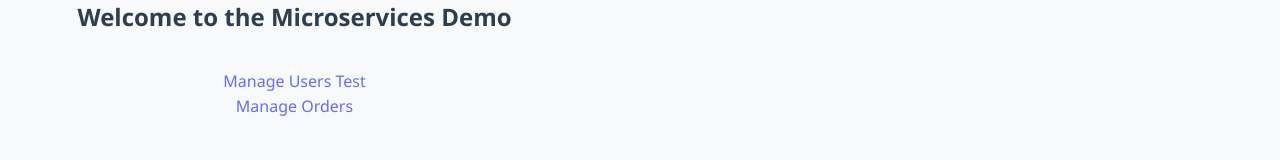
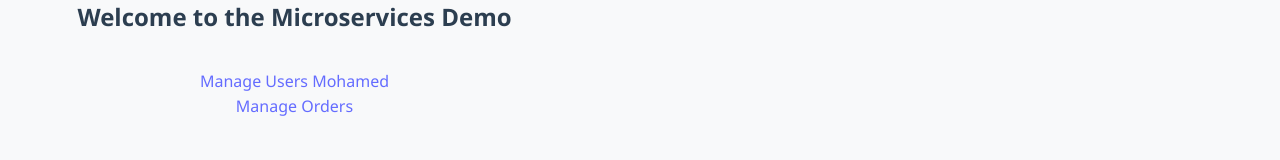
Before and after one commit to wtek01/cicd-k8s-autodeploy-githubactions-java-react, a React (Vite) app in the folder frontend/: page / in a window 1280 px wide. Shown: the part 120-280 px from the top of the page. Built offline with nearby package versions, Linux system fonts and the light colour scheme; no server answers.

Commit message:
Update dashboard link text from "Manage Users Test" to "Manage Users Mohamed" for improved clarity.

```diff
--- a/frontend/src/App.tsx
+++ b/frontend/src/App.tsx
@@ -15,7 +15,7 @@ function Dashboard() {
       <h2>Welcome to the Microservices Demo</h2>
       <div className="dashboard-links">
         <Link to="/users" className="dashboard-link">
-          Manage Users Test
+          Manage Users Mohamed
         </Link>
         <br />
         <Link to="/orders" className="dashboard-link">
```
